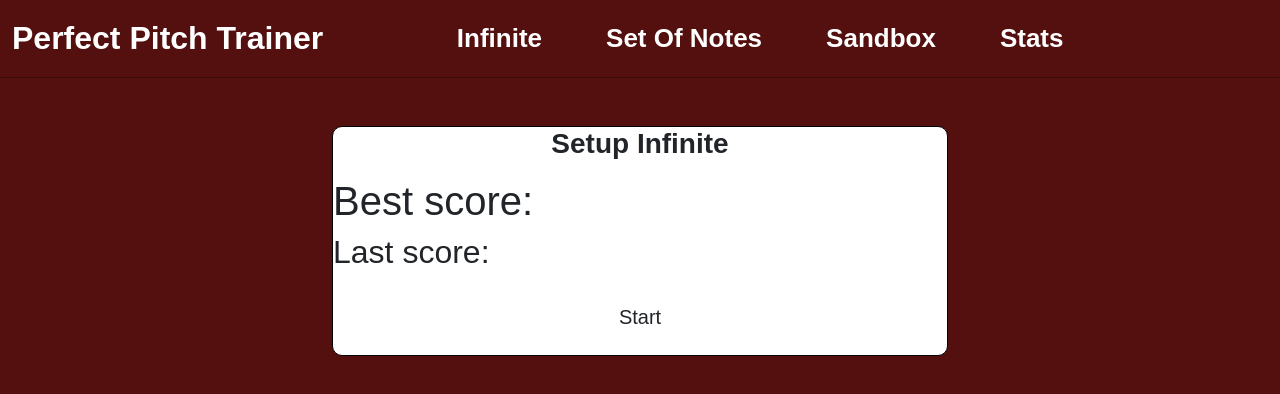
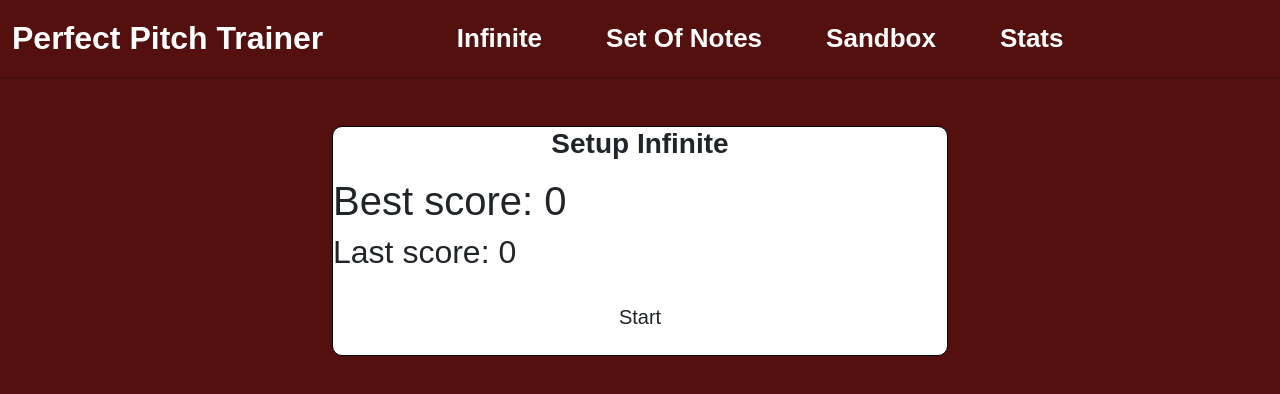
Before and after one commit to IGieckI/Perfect-Pitch-Trainer, a Vue app in the folder client/: page /infinite in a window 1280 px wide. Shown: the top 394 px of the page. Built offline with nearby package versions, Linux system fonts and the light colour scheme; a web font is replaced by a local one.

Commit message:
Locally update last score and best score

```diff
--- a/client/src/components/SetupInfinite.vue
+++ b/client/src/components/SetupInfinite.vue
@@ -2,8 +2,8 @@
     <div class="wrapper text-dark">
         <h3 class="text-center fw-bold">Setup Infinite</h3>
         <div class="mt-3">
-            <h1>Best score: {{ }}</h1>
-            <h2>Last score: {{ }}</h2>
+            <h1>Best score: {{ bestScore }}</h1>
+            <h2>Last score: {{ lastScore }}</h2>
         </div>
         <div class="text-center mt-4 mb-3">
             <button class="btn fs-5" id="setupInfiniteButton" @click.prevent="onSubmit">Start</button>
@@ -15,6 +15,26 @@
 import { defineComponent } from 'vue';
 
 export default defineComponent({
+    props: {
+        // Last game score
+        lastScoreP: {
+            type: Number,
+            required: true
+        }
+    },
+    data() {
+        return {
+            bestScore: 0,
+            lastScore: 0
+        }
+    },
+    mounted() {
+        console.log("Last score: " + this.lastScoreP);
+        if (this.lastScoreP) {
+            this.lastScore = this.lastScoreP;
+            this.bestScore = this.lastScore > this.bestScore ? this.lastScore : this.bestScore;
+        }
+    },
     methods: {
         /**
          * Emits the setup-complete event
--- a/client/src/views/Infinite.vue
+++ b/client/src/views/Infinite.vue
@@ -2,7 +2,7 @@
     <div class="container-fluid">
         <div class="row mt-5">
             <div class="col-sm-12 col-md-8 col-lg-6 offset-md-2 offset-lg-3">
-                <SetupInfinite @setup-complete="setFilters" v-if="!setupComplete" />
+                <SetupInfinite :lastScoreP="score" :bestScore="bestScore" @setup-complete="setFilters" v-if="!setupComplete" />
                 <Saxophone class="mt-4" @play-note="playNote()" @check-note="checkNote()" v-if="setupComplete" />
                 <h1 v-if="setupComplete">Score: {{ score }}</h1>
                 <h2 v-if="setupComplete">{{ message }}</h2>
@@ -28,7 +28,7 @@ export default defineComponent({
             notes: [['C1'], ['D1'], ['E1'], ['F1'], ['G1'], ['A1'], ['B1'], ['C2'], ['D2'], ['E2'], ['F2'], ['G2'], ['A2'], ['B2'], ['C3'], ['D3'], ['E3'], ['F3'], ['G3'], ['A3'], ['B3'], ['C4'], ['D4'], ['E4'], ['F4'], ['G4'], ['A4'], ['B4'], ['C5'], ['D5'], ['E5'], ['F5'], ['G5'], ['A5'], ['B5'], ['C6'], ['D6'], ['E6'], ['F6'], ['G6'], ['A6'], ['B6'], ['C7'], ['D7'], ['E7'], ['F7'], ['G7'], ['A7'], ['B7'], ['C8'], ['C1', 'Eb', 'G'], ['C#', 'E', 'G#'], ['Db', 'Fb', 'Ab'], ['D', 'F', 'A'], ['D#', 'F#', 'A#'], ['Eb', 'Gb', 'Bb'], ['E', 'G', 'B'], ['F', 'Ab', 'C'], ['F#', 'A', 'C#'], ['Gb', 'A', 'Db'], ['G', 'Bb', 'D'], ['G#', 'B', 'D#'], ['Ab', 'Cb', 'Eb'], ['A', 'C', 'E'], ['A#', 'C#', 'E#'], ['Bb', 'Db', 'F'], ['B', 'D', 'F#']],
             setupComplete: false,
             score: 0,
-            maxScore: 0,
+            bestScore: 0,
             // Define an array to store the note to guess, multiple notes can be played at the same time in a chord
             toGuessNote: [] as string[],
             // Define an array to store the notes currently selected by the user
@@ -54,6 +54,7 @@ export default defineComponent({
             this.message = "Select the key(s) you think were played and then press the saxophone!";
 
             this.toGuessNote = this.notes[Math.floor(Math.random() * this.notes.length)];
+            console.log(this.toGuessNote);
             const sampler = new Tone.Sampler({
                 urls: {
                     A1: "A1.mp3",
@@ -69,7 +70,7 @@ export default defineComponent({
             }).toDestination();
 
             Tone.loaded().then(() => {
-                sampler.triggerAttackRelease(this.toGuessNote, 3);
+                sampler.triggerAttackRelease(['C1', 'Eb', 'G'], 3);
             })
         },
 
```
